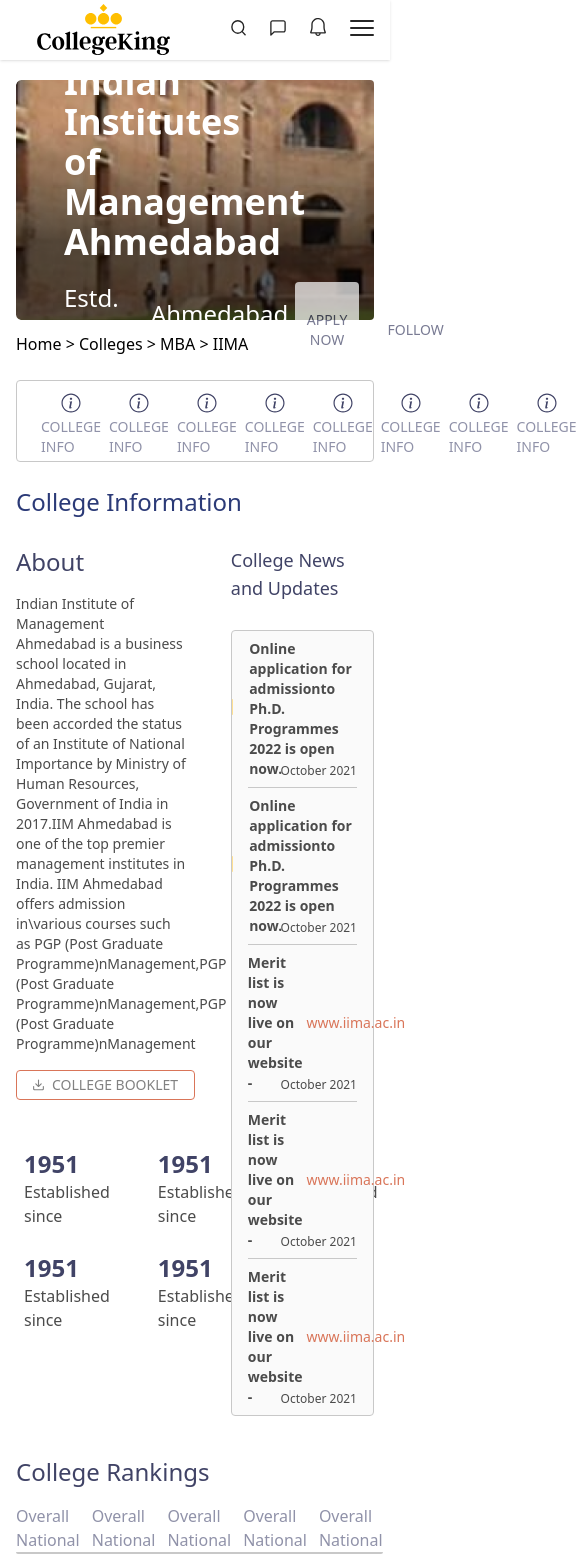
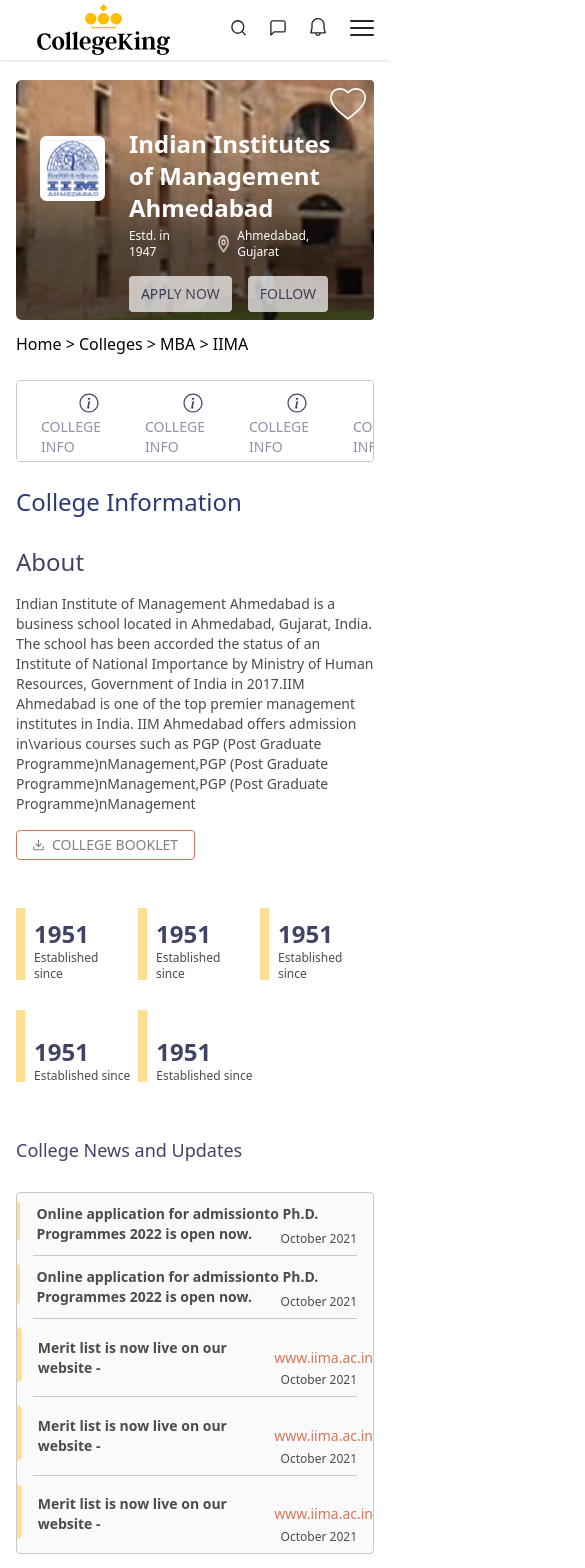
Before and after one commit to NimishKashyap/forked, a Next.js app: page /college in a window 390 px wide. Shown: the top 1568 px of the page, 585 px wide, since content can reach past the window. Built offline with nearby package versions, Linux system fonts and the light colour scheme.

Commit message:
College page responsiveness added

```diff
--- a/components/collegeInfo/Banner.js
+++ b/components/collegeInfo/Banner.js
@@ -3,7 +3,7 @@
 
 function Banner() {
   return (
-    <div className="mx-4 sm:mx-12 mb-2 mt-5">
+    <div className="mx-4 sm:mx-12 mb-2 mt-5 relative md:static">
     <div className="w-100 h-237 rounded bg-no-repeat bg-cover flex items-left justify-center flex-col pl-6 sm:pl-12" style={{backgroundImage:`url('/collegeInfo/bannerCollege.png')`}}>
       <div className="flex mr-8 mt-10">
           <div className="mt-2">
@@ -11,21 +11,23 @@
           </div>
           <div className="w-full ml-6 flex flex-col gap-5">
           <div>
-              <h1 className="text-fadeWhite-400 font-bold text-4xl w-1/2 leading-10">Indian Institutes of Management Ahmedabad</h1>
+              <h1 className="text-fadeWhite-400 font-bold text-2xl lg:text-4xl w-full md:w-9/12 lg:w-1/2 leading-10">Indian Institutes of Management Ahmedabad</h1>
           </div>
-          <div className="flex justify-between w-full">
-              <div className="flex gap-6 text-2xl text-fadeWhite-400 items-center justify-center">
-                  <p className="text-2xl text-fadeWhite-400">Estd. in 1947</p>
+          <div className="flex lg:flex-row flex-col gap-4 justify-between w-full">
+              <div className="flex gap-6 text-2xl text-fadeWhite-400 items-center justify-left -mt-4">
+                  <p className="text-xs sm:text-lg lg:text-2xl text-fadeWhite-400">Estd. in 1947</p>
                   <div className="flex items-center">
                   <Image src="/collegeInfo/locate-white.png" alt="locate" width="13px" height="20px" />
-                  <p className="text-2xl text-fadeWhite-400 ml-2">
+                  <p className="text-xs sm:text-lg lg:text-2xl text-fadeWhite-400 ml-2">
                   Ahmedabad, Gujarat</p>
                   </div>
               </div>
               <div className="flex gap-4">
-                  <button className="bg-white opacity-70 rounded px-3 text-sm uppercase text-dark-500">Apply Now</button>
-                  <button className="bg-white opacity-70 rounded px-3 text-sm uppercase text-dark-500">Follow</button>
+                  <button className="bg-white py-2 px-3 opacity-70 rounded text-sm uppercase text-dark-500">Apply Now</button>
+                  <button className="py-2 bg-white opacity-70 rounded px-3 text-sm uppercase text-dark-500">Follow</button>
+                  <div className="absolute right-2 top-2 md:static">
                   <Image src="/collegeInfo/heart.svg" alt="heart" width="36px" height="32px" />
+                  </div>
               </div>
           </div>
           </div>
--- a/components/collegeInfo/Bar.js
+++ b/components/collegeInfo/Bar.js
@@ -3,13 +3,13 @@
 
 function Bar() {
   return <div className="my-6">
-      <div className="mx-4 sm:mx-12 flex gap-2 justify-between border border-borderColor-500 rounded bg-fadeWhite-400 box-border pl-6 pr-3 pb-1 pt-3">
+      <div className="mx-4 sm:mx-12  overflow-x-scroll scrollbar-hide flex gap-2 justify-between border border-borderColor-500 rounded bg-fadeWhite-400 box-border pl-6 pr-3 pb-1 pt-3">
           <div className="flex flex-col justify-center items-center">
           <div className="flex items-end">
               <Image src="/collegeInfo/bar/1.svg" alt="1" width="20px" height="20px" />
           </div>
           <div className="flex items-start">
-              <p className="text-sm text-borderColor3-500 mt-1">COLLEGE INFO</p>
+              <p className="text-sm text-borderColor3-500 w-24 mt-1">COLLEGE INFO</p>
           </div>
           </div>
           <div className="flex flex-col justify-center items-center">
@@ -17,7 +17,7 @@
               <Image src="/collegeInfo/bar/1.svg" alt="1" width="20px" height="20px" />
           </div>
           <div className="flex items-start">
-              <p className="text-sm text-borderColor3-500 mt-1">COLLEGE INFO</p>
+              <p className="text-sm text-borderColor3-500 w-24 mt-1">COLLEGE INFO</p>
           </div>
           </div>
           <div className="flex flex-col justify-center items-center">
@@ -25,7 +25,7 @@
               <Image src="/collegeInfo/bar/1.svg" alt="1" width="20px" height="20px" />
           </div>
           <div className="flex items-start">
-              <p className="text-sm text-borderColor3-500 mt-1">COLLEGE INFO</p>
+              <p className="text-sm text-borderColor3-500 w-24 mt-1">COLLEGE INFO</p>
           </div>
           </div>
           <div className="flex flex-col justify-center items-center">
@@ -33,7 +33,7 @@
               <Image src="/collegeInfo/bar/1.svg" alt="1" width="20px" height="20px" />
           </div>
           <div className="flex flex-start">
-              <p className="text-sm text-borderColor3-500 mt-1">COLLEGE INFO</p>
+              <p className="text-sm text-borderColor3-500 w-24 mt-1">COLLEGE INFO</p>
           </div>
           </div>
           <div className="flex flex-col justify-center items-center">
@@ -41,7 +41,7 @@
               <Image src="/collegeInfo/bar/1.svg" alt="1" width="20px" height="20px" />
           </div>
           <div className="flex items-start">
-              <p className="text-sm text-borderColor3-500 mt-1">COLLEGE INFO</p>
+              <p className="text-sm text-borderColor3-500  w-24 mt-1">COLLEGE INFO</p>
           </div>
           </div>
           <div className="flex flex-col justify-center items-center">
@@ -49,7 +49,7 @@
               <Image src="/collegeInfo/bar/1.svg" alt="1" width="20px" height="20px" />
           </div>
           <div className="flex items-start">
-              <p className="text-sm text-borderColor3-500 mt-1">COLLEGE INFO</p>
+              <p className="text-sm text-borderColor3-500 w-24 mt-1">COLLEGE INFO</p>
           </div>
           </div>
           <div className="flex flex-col justify-center items-center">
@@ -57,7 +57,7 @@
               <Image src="/collegeInfo/bar/1.svg" alt="1" width="20px" height="20px" />
           </div>
           <div className="flex items-start">
-              <p className="text-sm text-borderColor3-500 mt-1">COLLEGE INFO</p>
+              <p className="text-sm text-borderColor3-500 w-24 mt-1">COLLEGE INFO</p>
           </div>
           </div>
           <div className="flex flex-col justify-center items-center">
@@ -65,7 +65,7 @@
               <Image src="/collegeInfo/bar/1.svg" alt="1" width="20px" height="20px" />
           </div>
           <div className="flex items-start">
-              <p className="text-sm text-borderColor3-500 mt-1">COLLEGE INFO</p>
+              <p className="text-sm text-borderColor3-500 w-24 mt-1">COLLEGE INFO</p>
           </div>
           </div>
           <div className="flex flex-col justify-center items-center">
@@ -73,7 +73,7 @@
               <Image src="/collegeInfo/bar/1.svg" alt="1" width="20px" height="20px" />
           </div>
           <div className="flex items-start">
-              <p className="text-sm text-borderColor3-500 mt-1">COLLEGE INFO</p>
+              <p className="text-sm text-borderColor3-500 w-24 mt-1">COLLEGE INFO</p>
           </div>
           </div>
           <div className="flex flex-col justify-center items-center">
@@ -81,7 +81,7 @@
               <Image src="/collegeInfo/bar/1.svg" alt="1" width="20px" height="20px" />
           </div>
           <div className="flex items-start">
-              <p className="text-sm text-borderColor3-500 mt-1">COLLEGE INFO</p>
+              <p className="text-sm text-borderColor3-500 w-24 mt-1">COLLEGE INFO</p>
           </div>
           </div>
           <div className="flex items-center">
--- a/components/collegeInfo/CampusFacility.js
+++ b/components/collegeInfo/CampusFacility.js
@@ -4,18 +4,18 @@
 function CampusFacility() {
   return <div className="mx-4 sm:mx-12 my-6">
       <h1 className="text-2xl text-dark-500">Campus Facilities</h1>
-      <div className="flex gap-6 my-6 justify-between">
+      <div className="flex gap-6 my-6 justify-between overflow-x-scroll scrollbar-hide">
       <div className="w-40 flex justify-center items-center flex-col">
                     <Image src="/streams/1.svg" alt="stream" width="85px" height="85px"/>
                     <p className="text-lg font-normal text-dark-500">ATM</p>
                 </div>
                 <div className="w-40 flex justify-center items-center flex-col">
                     <Image src="/streams/2.svg" alt="stream" width="85px" height="85px"/>
-                    <p className="text-lg font-normal text-dark-500">Girls Hostel</p>
+                    <p className="text-lg font-normal text-dark-500">Hostel</p>
                 </div>
                 <div className="w-40 flex justify-center items-center flex-col">
                     <Image src="/streams/3.svg" alt="stream" width="85px" height="85px"/>
-                    <p className="text-lg font-normal text-dark-500">Boys Hostel</p>
+                    <p className="text-lg font-normal text-dark-500">Hostel</p>
                 </div>
                 <div className="w-40 flex justify-center items-center flex-col">
                     <Image src="/streams/4.svg" alt="stream" width="85px" height="85px"/>
@@ -31,7 +31,7 @@
                 </div>
       </div>
       <div className="mt-10">
-      <div className="flex border-b-2 rounded-sm border-borderColor-500 gap-3 my-4 w-fit -mb-0">
+      <div className="hidden lg:flex border-b-2 rounded-sm border-borderColor-500 gap-3 my-4 w-fit -mb-0">
             <p className="font-normal text-base text-dark-200">Girls Hostel</p>
             <p className="font-normal text-base text-dark-200">Boys Hostel</p>
             <p className="font-normal text-base text-dark-200">ATMs</p>
@@ -40,11 +40,11 @@
             <p className="font-normal text-base text-dark-200">Cafeteria</p>
             <p className="font-normal text-base text-dark-200">Auditorium</p>
       </div>
-      <div className="flex gap-6 justify-start">
+      <div className="flex gap-6 justify-start flex-col-reverse lg:flex-row">
       <div className="flex-1 flex flex-col justify-start mt-2">
-      <p className="text-dark-700 text-base w-5/6">Lorem ipsum dolor sit amet, consectetur adipiscing elit. Suspendisse commodo porttitor ipsum, a molestie purus bibendum ac. Fusce porttitor eget lacus vel aliquam. Nunc eget purus tristique, efficitur nibh a, iaculis tortor. Donec consequat ipsum sed neque gravida consequat.</p>
+      <p className="text-dark-700 text-base w-full sm:w-5/6">Lorem ipsum dolor sit amet, consectetur adipiscing elit. Suspendisse commodo porttitor ipsum, a molestie purus bibendum ac. Fusce porttitor eget lacus vel aliquam. Nunc eget purus tristique, efficitur nibh a, iaculis tortor. Donec consequat ipsum sed neque gravida consequat.</p>
       <br></br>
-      <p className="text-dark-700 text-base w-5/6">
+      <p className="text-dark-700 text-base w-full sm:w-5/6">
 Mauris ante eros, hendrerit sit amet egestas ac, porttitor sed massa. Ut non tortor sit amet mauris scelerisque gravida vel a mauris. Nulla elit purus, malesuada vel nisl eget, ullamcorper egestas turpis. Donec accumsan tortor vitae neque convallis porttitor. Pellentesque cursus porta ante in iaculis.</p>
 
       </div>
--- a/components/collegeInfo/CollegeInformation.js
+++ b/components/collegeInfo/CollegeInformation.js
@@ -6,11 +6,11 @@
     <div className="mx-4 sm:mx-12">
       {" "}
       <h1 className="text-2xl text-dark-600">College Information</h1>
-      <div className="flex mt-7">
-        <div className="flex-initial w-3/5">
+      <div className="flex-col lg:flex-row flex mt-7">
+        <div className="flex-initial w-full lg:w-3/5">
           <div>
             <h2 className="text-2xl text-dark-500">About</h2>
-            <p className="text-dark-700 text-sm w-4/5 mt-4 mb-2">
+            <p className="text-dark-700 text-sm w-full md:w-4/5 mt-4 mb-2">
               Indian Institute of Management Ahmedabad is a business school
               located in Ahmedabad, Gujarat, India. The school has been accorded
               the status of an Institute of National Importance by Ministry of
@@ -33,7 +33,7 @@
             </div>
           </div>
           <div className="flex flex-col my-12">
-            <div className="flex gap-10">
+            <div className="flex gap-2 sm:gap-10">
               <div className="flex gap-2 items-end">
                 <div>
                   <Image
@@ -43,9 +43,9 @@
                     height="72px"
                   />
                 </div>
-                <div>
+                <div className="sm:mb-0 mb-1">
                   <h1 className="text-dark-500 font-bold uppercase text-2xl">1951</h1>
-                  <p className="text-dark-700 font-base">Established since</p>
+                  <p className="text-dark-700 text-xs sm:text-base">Established since</p>
                 </div>
               </div>
               <div className="flex gap-2 items-end">
@@ -57,9 +57,9 @@
                     height="72px"
                   />
                 </div>
-                <div>
+                <div className="sm:mb-0 mb-1">
                   <h1 className="text-dark-500 font-bold uppercase text-2xl">1951</h1>
-                  <p className="text-dark-700 font-base">Established since</p>
+                  <p className="text-dark-700 text-xs sm:text-base">Established since</p>
                 </div>
               </div>
               <div className="flex gap-2 items-end">
@@ -71,13 +71,13 @@
                     height="72px"
                   />
                 </div>
-                <div>
+                <div className="sm:mb-0 mb-1">
                   <h1  className="text-dark-500 font-bold uppercase text-2xl">1951</h1>
-                  <p className="text-dark-700 font-base">Established since</p>
+                  <p className="text-dark-700 text-xs sm:text-base">Established since</p>
                 </div>
               </div>
             </div>
-            <div className="flex gap-10 mt-6">
+            <div className="flex gap-2 sm:gap-10 mt-6">
               <div className="flex gap-2 items-end">
                 <div>
                   <Image
@@ -87,9 +87,9 @@
                     height="72px"
                   />
                 </div>
-                <div>
+                <div className="sm:mb-0 mb-1">
                   <h1  className="text-dark-500 font-bold uppercase text-2xl">1951</h1>
-                  <p className="text-dark-700 font-base">Established since</p>
+                  <p className="text-dark-700 text-xs sm:text-base">Established since</p>
                 </div>
               </div>
               <div className="flex gap-2 items-end">
@@ -101,15 +101,15 @@
                     height="72px"
                   />
                 </div>
-                <div>
+                <div className="sm:mb-0 mb-1">
                   <h1  className="text-dark-500 font-bold uppercase text-2xl">1951</h1>
-                  <p className="text-dark-700 font-base">Established since</p>
+                  <p className="text-dark-700 text-xs sm:text-base">Established since</p>
                 </div>
               </div>
             </div>
           </div>
         </div>
-        <div className="flex-initial w-2/5">
+        <div className="flex-initial w-full lg:w-2/5">
           <h2 className="text-lg text-dark-500">College News and Updates</h2>
           <div className="border border-borderColor-500 rounded box-border bg-fadeWhite-500 mt-7">
             <div className="flex items-center relative my-2">
--- a/components/collegeInfo/CollegeRanking.js
+++ b/components/collegeInfo/CollegeRanking.js
@@ -4,14 +4,14 @@
 function CollegeRanking() {
   return <div className="mx-4 sm:mx-12 my-10">
       <h1 className="text-2xl text-dark-500">College Rankings</h1>
-      <div className="flex border-b-2 rounded-sm border-borderColor-500 gap-3 my-4 w-fit">
-            <p className="font-normal text-base text-dark-200">Overall National</p>
-            <p className="font-normal text-base text-dark-200">Overall National</p>
-            <p className="font-normal text-base text-dark-200">Overall National</p>
-            <p className="font-normal text-base text-dark-200">Overall National</p>
-            <p className="font-normal text-base text-dark-200">Overall National</p>
+      <div className="hidden md:flex border-b-2 rounded-sm border-borderColor-500 gap-3 my-4 w-fit overflow-x-scroll scrollbar-hide">
+            <p className="font-normal text-base text-dark-200 w-3/12">Overall National</p>
+            <p className="font-normal text-base text-dark-200 w-3/12">Overall National</p>
+            <p className="font-normal text-base text-dark-200 w-3/12">Overall National</p>
+            <p className="font-normal text-base text-dark-200 w-3/12">Overall National</p>
+            <p className="font-normal text-base text-dark-200 w-3/12">Overall National</p>
       </div>
-      <div className="flex gap-6">
+      <div className="md:mt-0 mt-6 flex gap-6 overflow-x-scroll scrollbar-hide">
           <div className="justify-end w-56 items-center box-border border bg-white py-2 px-3 border-borderColor-500 rouded flex flex-col rounded">
             <div><Image src="/collegeInfo/rank1.png" alt="" width="173px" height="33px"/></div>
             <div className="flex gap-2 items-end mt-4">
--- a/components/collegeInfo/Contact.js
+++ b/components/collegeInfo/Contact.js
@@ -4,9 +4,9 @@
   return (
     <div className="mx-4 sm:mx-12">
     <h1 className="text-2xl text-dark-500">Contact</h1>
-    <div className="flex">
+    <div className="flex md:flex-row flex-col gap-6 my-2">
 
-      <div className="flex-initial w-4/6">
+      <div className="flex-initial w-full md:w-4/6">
         <iframe
           src="https://www.google.com/maps/embed?pb=!1m18!1m12!1m3!1d58748.00106305306!2d72.49775137910157!3d23.03294730000001!2m3!1f0!2f0!3f0!3m2!1i1024!2i768!4f13.1!3m3!1m2!1s0x395e84c7db78f57b%3A0x18a73db63ed05c39!2sIndian%20Institute%20of%20Management%20Ahmedabad!5e0!3m2!1sen!2sin!4v1643439288377!5m2!1sen!2sin"
           className="w-full"
--- a/components/collegeInfo/ExploreCampus.js
+++ b/components/collegeInfo/ExploreCampus.js
@@ -4,14 +4,14 @@
 function ExploreCampus() {
   return (
     <div className="mx-4 sm:mx-12 h-3/5">
-      <h1 className="text-2xl text-dark-500">Explore Campus</h1>
-      <div className="flex border-b-2 rounded-sm border-borderColor-500 gap-3 my-4 w-fit">
+      <h1 className="text-2xl mb-4 sm:mb-0 text-dark-500">Explore Campus</h1>
+      <div className="hidden sm:flex border-b-2 rounded-sm border-borderColor-500 gap-3 my-4 w-fit overflow-x-scroll scrollbar-hide">
         <p className="font-normal text-base text-dark-200">Infrastructure</p>
         <p className="font-normal text-base text-dark-200">Classrooms</p>
         <p className="font-normal text-base text-dark-200">Library</p>
-        <p className="font-normal text-base text-dark-200">Campus Life</p>
+        <p className="font-normal text-base text-dark-200">Campus</p>
         <p className="font-normal text-base text-dark-200">Hostel</p>
-        <p className="font-normal text-base text-dark-200">Computer Lab</p>
+        <p className="font-normal text-base text-dark-200">Computer</p>
         <p className="font-normal text-base text-dark-200">Others</p>
       </div>
       <div className="flex h-full gap-2">
--- a/components/collegeInfo/TopRecruiter.js
+++ b/components/collegeInfo/TopRecruiter.js
@@ -4,7 +4,7 @@
 function TopRecruiter() {
   return <div className="mx-4 sm:mx-12 my-8 ">
       <h1 className="text-2xl text-dark-500">Top Recruiters </h1>
-      <div className="my-6 flex gap-6">
+      <div className="my-6 flex gap-6 overflow-x-scroll scrollbar-hide">
           <div><Image src="/collegeInfo/recruiter/google-logo.png" alt="" height="50px" width="150px" /></div>
           <div><Image src="/collegeInfo/recruiter/uber-logo.png" alt="" height="46px" width="130px" /></div>
           <div><Image src="/collegeInfo/recruiter/microsoft-logo.png" alt="" height="45px" width="210px" /></div>
@@ -15,16 +15,16 @@
 {/* college highlights */}
 <h1 className="text-2xl text-dark-500 mt-8">College Highlights</h1>
 <div className="mt-2">
-      <div className="flex border-b-2 rounded-sm border-borderColor-500 gap-5 my-4 w-fit -mb-0">
+      <div className="hidden lg:flex border-b-2 rounded-sm border-borderColor-500 gap-5 my-4 w-fit -mb-0">
             <p className="font-normal text-base text-dark-200">Placements</p>
             <p className="font-normal text-base text-dark-200">Admissions</p>
             <p className="font-normal text-base text-dark-200">Facilities</p>
             <p className="font-normal text-base text-dark-200">Campus Life</p>
       </div>
 
-<div className="flex gap-6 justify-start">
+<div className="flex flex-col-reverse lg:flex-row gap-6 justify-start">
       <div className="flex-1 flex flex-col justify-start mt-4">
-      <p className="text-dark-700 text-sm w-5/6"> • ₹ 55.88 LPA marks the highest domestic salary making.
+      <p className="text-dark-700 text-sm w-full sm:w-5/6"> • ₹ 55.88 LPA marks the highest domestic salary making.
       <br></br>
 
       • ₹26.13 LPA the average domestic salary offered in 2021.
@@ -48,7 +48,7 @@
 
 <div className="my-6">
 <h1 className="text-2xl text-dark-500">Collaborations</h1>
-      <div className="my-6 flex gap-6">
+      <div className="my-6 flex gap-6 overflow-x-scroll scrollbar-hide">
           <div><Image src="/collegeInfo/recruiter/google-logo.png" alt="" height="50px" width="150px" /></div>
           <div><Image src="/collegeInfo/recruiter/uber-logo.png" alt="" height="46px" width="130px" /></div>
           <div><Image src="/collegeInfo/recruiter/microsoft-logo.png" alt="" height="45px" width="210px" /></div>
```
